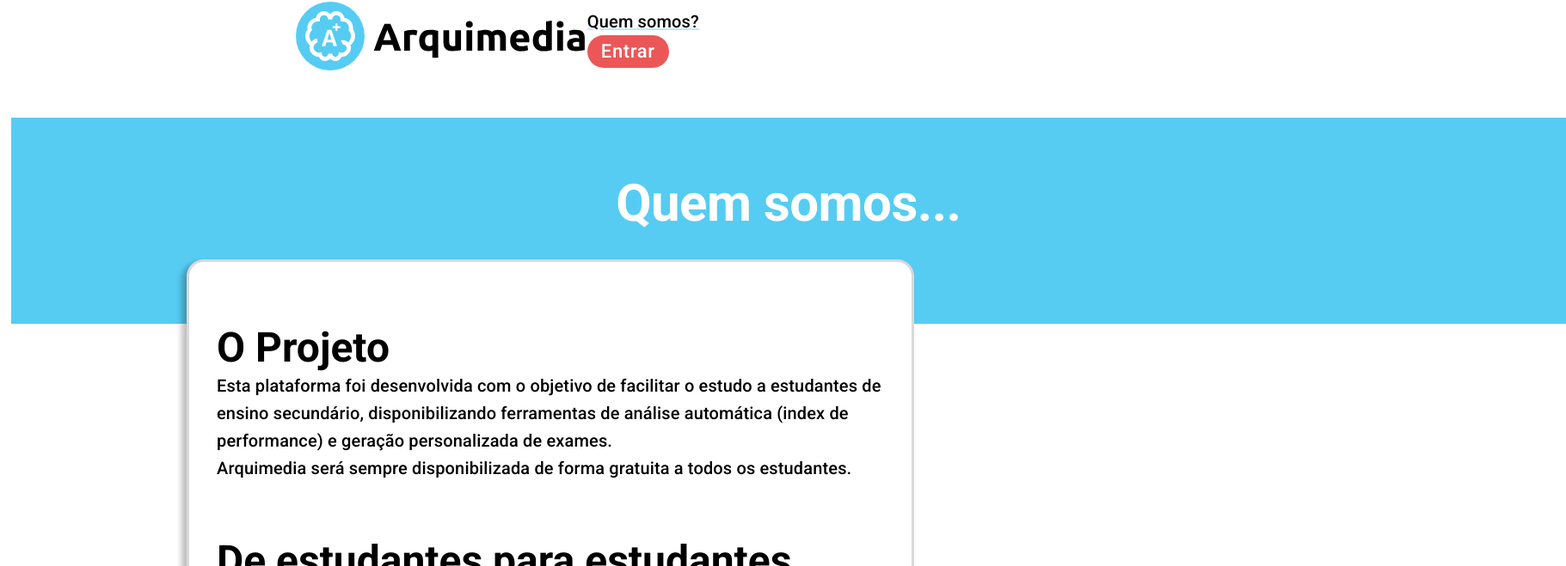
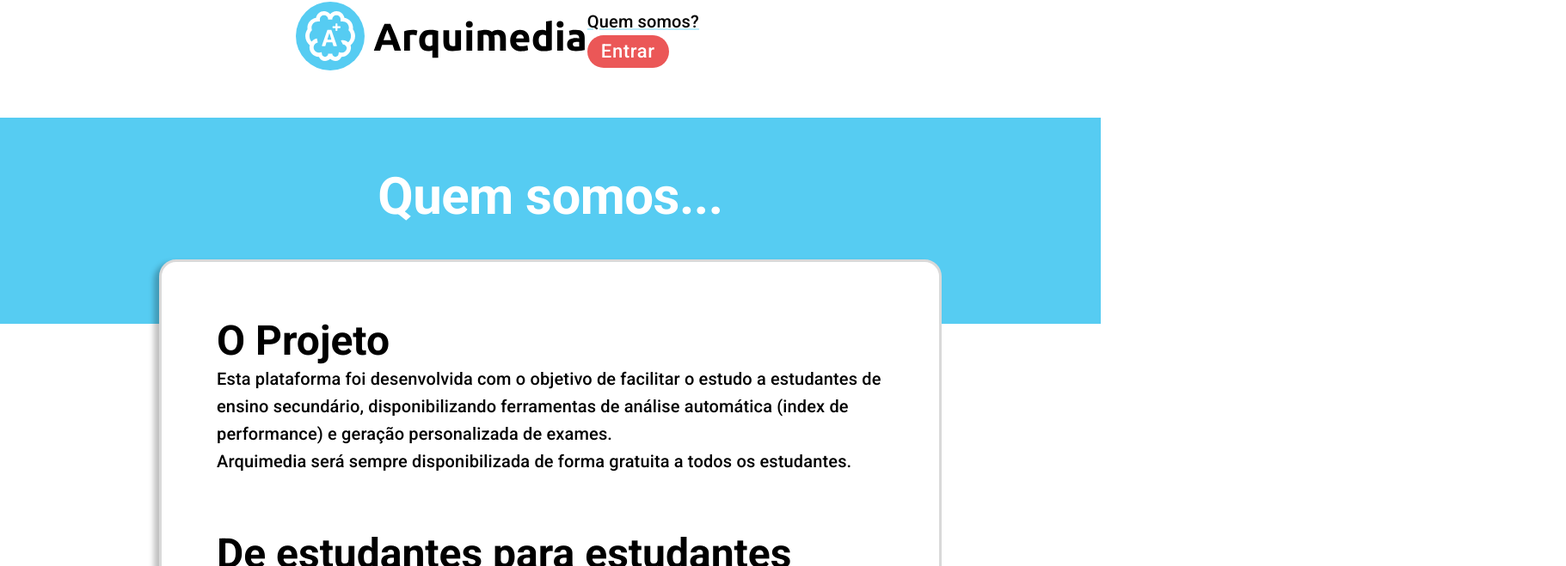
Before and after one commit to HackerSchool/Arquimedia, a React (Create React App) app in the folder frontend/: page /sobre in a window 1280 px wide. Shown: the part 25-684 px from the top of the page at 86% size, 1821 px wide, since content can reach past the window. Built offline with nearby package versions, Linux system fonts and the light colour scheme.

Commit message:
Fix width overflow and paper padding

```diff
--- a/frontend/src/pages/AboutUsPage.js
+++ b/frontend/src/pages/AboutUsPage.js
@@ -10,21 +10,18 @@ import config from '../config';
 
 const useStyles = makeStyles(() => ({
 	rectangle: {
-		width: '226vh',
+		width: '100vw',
 		height: '30vh',
 		flexWrap: 'nowrap',
 		background: theme.palette.primary.main,
-		minHeight: '20vh',
-		marginLeft: '-20%',
 	},
-
 	paper: {
 		width: '105vh',
-		height: '105vh',
 		borderRadius: 20,
 		border: '3px solid #D9D9D9',
 		boxShadow: '-6px 4px 6px rgba(0, 0, 0, 0.25)',
 		marginTop: '-75px',
+		padding: '2rem',
 	},
 
 	text: {
@@ -58,7 +55,14 @@ export const AboutUsPage = () => {
 	const classes = useStyles();
 
 	return (
-		<div>
+		<div
+			style={{
+				overflowX: 'hidden',
+				marginLeft: '-12em',
+				marginRight: '-12em',
+				paddingBottom: '4rem',
+			}}
+		>
 			<Grid
 				className={classes.rectangle}
 				container
@@ -72,7 +76,7 @@ export const AboutUsPage = () => {
 						variant='h2'
 						fontWeight={'bold'}
 						color='white'
-						style={{ marginTop: '-5vh' }}
+						style={{ marginTop: '-7vh' }}
 					>
 						Quem somos...
 					</Typography>
@@ -80,7 +84,7 @@ export const AboutUsPage = () => {
 			</Grid>
 			<Grid container direction='column' alignItems='center' justifyContent='center'>
 				<Paper className={classes.paper}>
-					<Grid container style={{ marginTop: '5vh' }}>
+					<Grid container>
 						<Grid item className={classes.text}>
 							<Typography variant='h3' fontWeight={'bold'} className={classes.title}>
 								O Projeto
```
